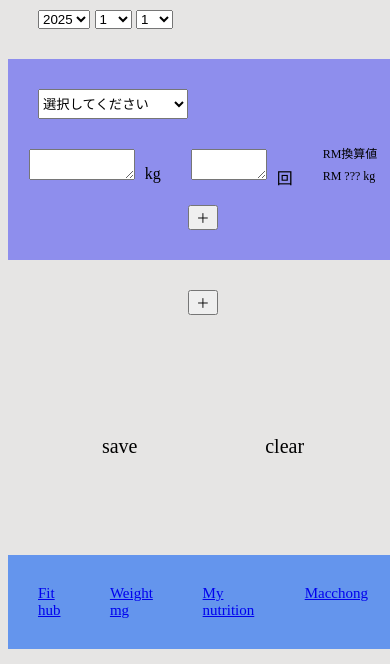
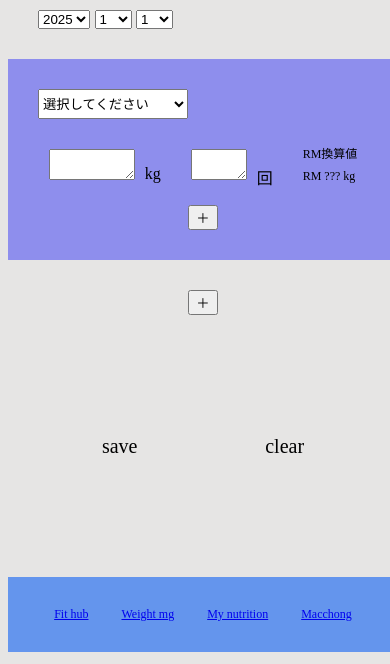
Before and after one commit to reiworkout-droid/FitHub_bodyweight, a plain HTML site: page index.html in a window 390 px wide. Shown: the part 180-844 px from the top of the page. Drawn offline with nearby package versions, Linux system fonts and the light colour scheme.

Commit message:
css修正

```diff
--- a/css/memo.css
+++ b/css/memo.css
@@ -71,7 +71,7 @@ body {
 
 @media(max-width:600px){
     .weight {
-        width: 100px;
+        width: 80px;
         height: 25px;
         font-size: 16px;
     }
@@ -93,7 +93,7 @@ body {
 
 @media(max-width:600px){
     .rep {
-        width: 70px;
+        width: 50px;
         height: 25px;
         font-size: 16px;
     }
@@ -173,7 +173,7 @@ width: 100%;
         display: flex;
         justify-content: center;
         gap: 10%;
-        font-size: 15px;
+        font-size: 12px;
         list-style: none;
         background-color: #6495ed	;
         margin-top: 30px;
```
Also changed, not shown: css/weight.css (+0 -7 lines).
